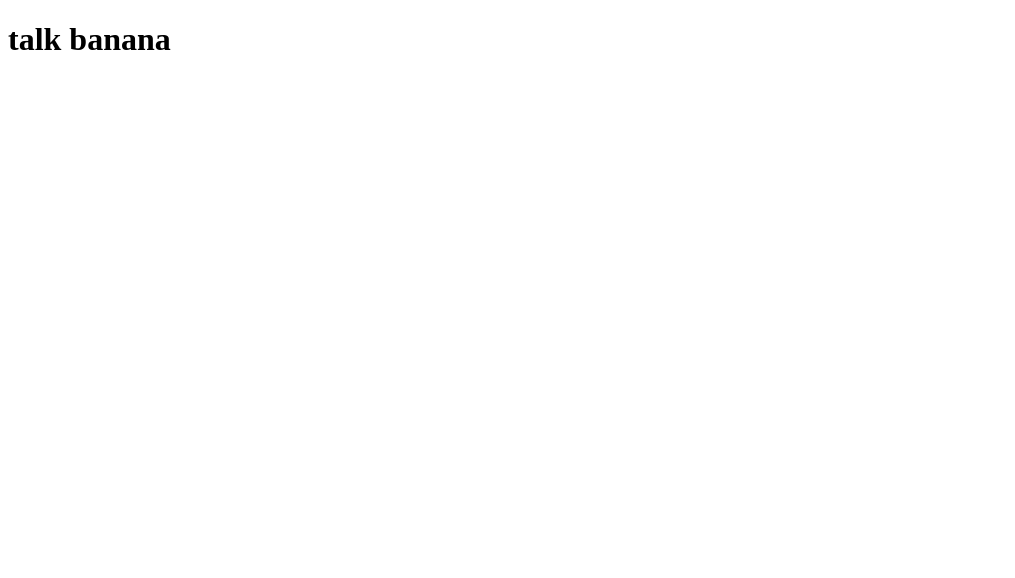
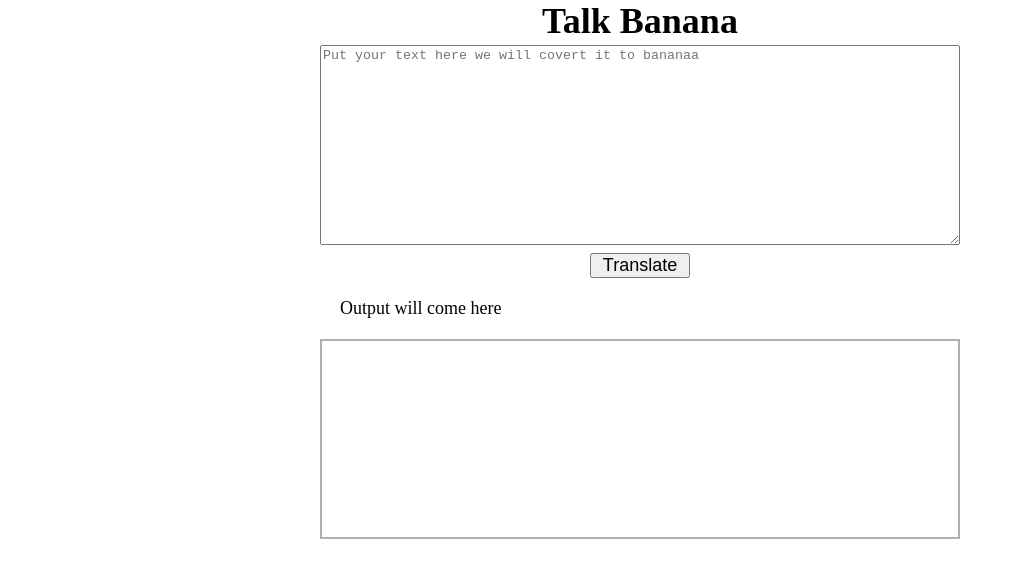
Before and after one commit to prathameshsarap/banana_talk, a plain HTML site: page index.html in a window 1280 px wide. Shown: the whole page, without its empty margins (0-1015 px from the left). Drawn offline with Linux system fonts and the light colour scheme.

Commit message:
new webpage

```diff
--- /dev/null
+++ b/app.js
@@ -0,0 +1,35 @@
+var btnTranslate = document.querySelector("#btn-text");
+var txtInput = document.querySelector("#text");
+var outputText = document.querySelector("#output");
+
+var serverURL="https://api.funtranslations.com/translate/minion.json"
+
+
+function getTranslationURL(text)
+{
+    return serverURL + "?" + "text=" + text
+}
+
+function errorHandler(error)
+{
+    console.log("error occured",error)
+}
+
+
+function clickhandler() {
+    // console.log("clicked");
+    // console.log("inputo",txtInput.value);
+    // outputText.innerText = "translated : " + txtInput.value;
+    var inputText=txtInput.value;
+
+    fetch (getTranslationURL(inputText))
+    .then(response=>response.json())
+    .then(json=>{
+        var translatedText =json.contents.translated;
+        outputText.innerText=translatedText;
+
+    })
+    .catch(errorHandler)
+
+};
+btnTranslate.addEventListener("click", clickhandler)
--- a/index.html
+++ b/index.html
@@ -1,12 +1,91 @@
 <!DOCTYPE html>
 <html lang="en">
+
 <head>
     <meta charset="UTF-8">
     <meta name="viewport" content="width=device-width, initial-scale=1.0">
     <title>banana speak</title>
 </head>
+<style>
+    * {
+        margin: 0px;
+        padding: 0px;
+        /* text-decoration: none; */
+        box-sizing: border-box;
+    }
+
+    #text {
+
+        padding: 2px;
+        margin: 3px;
+        width: 50%;
+        height: 200px;
+    }
+
+
+    .centre {
+        align-items: center;
+        align-content: center;
+        display: flex;
+        text-align: center;
+        display: block;
+        font-size: large;
+
+    }
+
+    .back {
+        display: block;
+        margin: auto;
+        width: 100px;
+        text-decoration: none;
+        cursor: pointer;
+        font-size: large;
+
+    }
+
+    #output {
+
+        display: block;
+        margin: auto;
+        width: 50%;
+        height: 200px;
+        border: 2px solid rgb(179, 173, 173);
+
+    }
+
+    .contained {
+        display: block;
+        margin: auto;
+        width: 50%;
+        padding: 20px;
+        font-size: large;
+    }
+</style>
+
+
+
+
 <body>
-    <h1>talk banana</h1>
+    <div class="centre">
+
+        <h1>Talk Banana</h1>
+        <textarea placeholder="Put your text here we will covert it to bananaa" id="text" cols="30"
+            rows="10"></textarea>
+    </div>
+
+    <button class="back" id="btn-text">Translate</button>
+
+
+
+    <div class="contained">Output will come here</div>
+
+    <div  class ="hi" id="output"></div>
+
+
+
+
+    <script src="app.js" type="text/javascript"></script>
 
 </body>
+
 </html>
```
